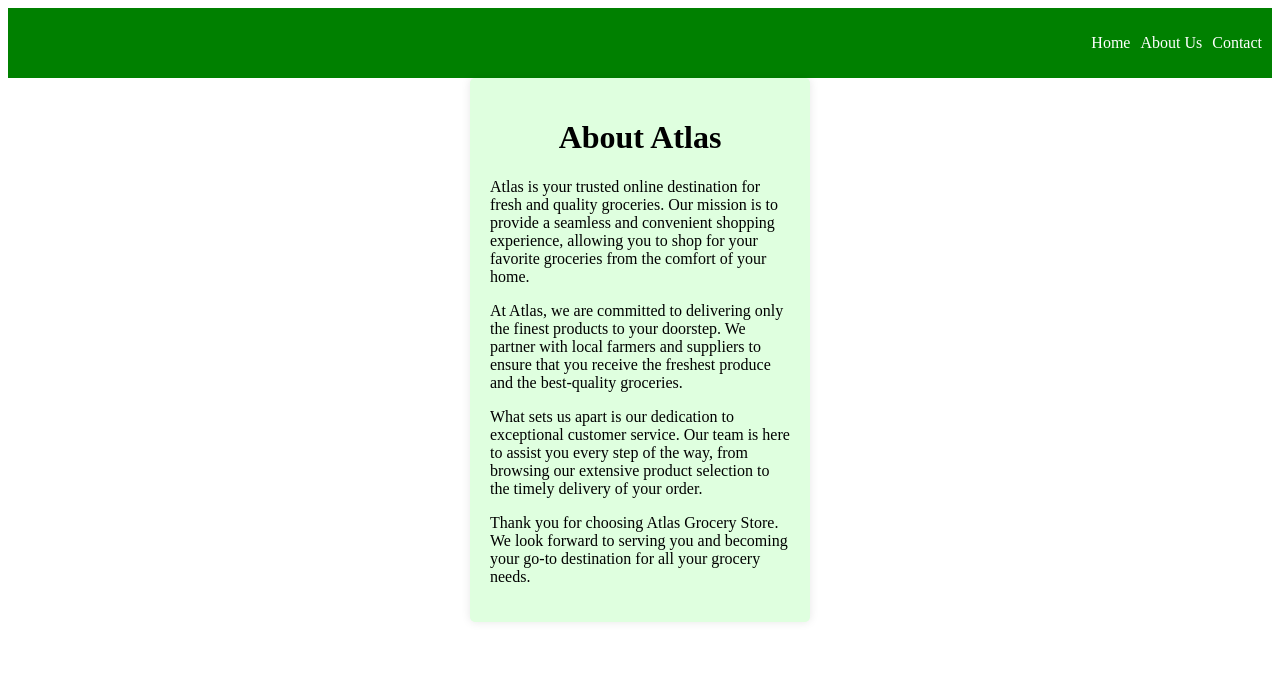
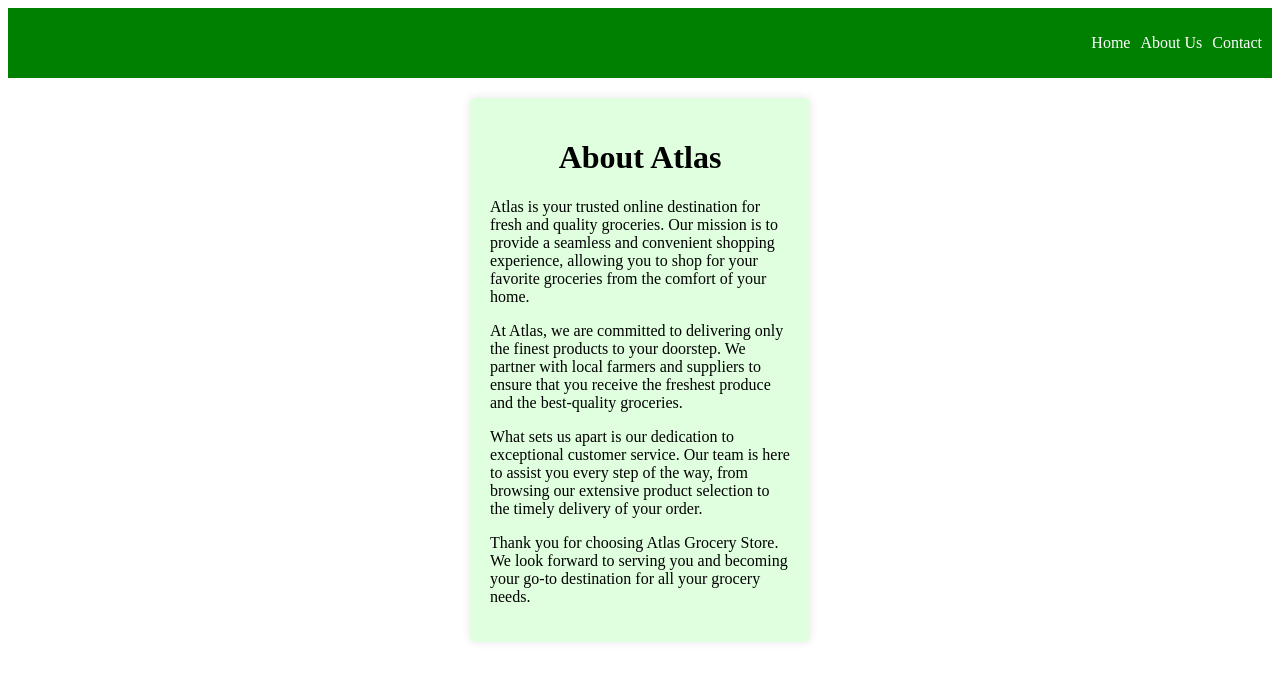
Before and after one commit to riceandbeans35/fullstack, a React (Create React App) app in the folder client/: page /aboutus in a window 1280 px wide. Shown: the top 680 px of the page. Built offline with nearby package versions, Linux system fonts and the light colour scheme.

Commit message:
Updated styles for the About and Contact page.

```diff
--- a/client/src/pages/AboutUs.js
+++ b/client/src/pages/AboutUs.js
@@ -6,28 +6,33 @@ const AboutUs = () => {
   return (
     <div>
       <LandingPageNavbar />
-      <div className="login-registration-box">
+      <div className="about-us-section">
+        <div className="about-us-box">
           <h1 className="center">About Atlas</h1>
           <p>
             Atlas is your trusted online destination for fresh and quality
             groceries. Our mission is to provide a seamless and convenient
-          shopping experience, allowing you to shop for your favorite groceries
-          from the comfort of your home.
+            shopping experience, allowing you to shop for your favorite
+            groceries from the comfort of your home.
           </p>
           <p>
             At Atlas, we are committed to delivering only the finest products to
             your doorstep. We partner with local farmers and suppliers to ensure
-          that you receive the freshest produce and the best-quality groceries.
+            that you receive the freshest produce and the best-quality
+            groceries.
           </p>
           <p>
-          What sets us apart is our dedication to exceptional customer service.
-          Our team is here to assist you every step of the way, from browsing
-          our extensive product selection to the timely delivery of your order.
+            What sets us apart is our dedication to exceptional customer
+            service. Our team is here to assist you every step of the way, from
+            browsing our extensive product selection to the timely delivery of
+            your order.
           </p>
           <p>
-          Thank you for choosing Atlas Grocery Store. We look forward to serving
-          you and becoming your go-to destination for all your grocery needs.
+            Thank you for choosing Atlas Grocery Store. We look forward to
+            serving you and becoming your go-to destination for all your grocery
+            needs.
           </p>
+        </div>
       </div>
     </div>
   );
--- a/client/src/pages/Contact.js
+++ b/client/src/pages/Contact.js
@@ -6,11 +6,12 @@ const ContactPage = () => {
   return (
     <div>
       <LandingPageNavbar />
-      <div className="login-registration-box">
+      <div className="contact-section">
+        <div className="contact-box">
           <h1>Contact Us</h1>
           <p>
-          If you have any questions or inquiries, please feel free to reach out
-          to us:
+            If you have any questions or inquiries, please feel free to reach
+            out to us:
           </p>
 
           <div>
@@ -20,6 +21,7 @@ const ContactPage = () => {
           </div>
         </div>
       </div>
+    </div>
   );
 };
 
--- a/client/src/pages/LandingPage.js
+++ b/client/src/pages/LandingPage.js
@@ -27,10 +27,10 @@ const LandingPage = () => {
   };
 
   return (
-    <div className="body">
+    <div>
       <LandingPageNavbar />
       <div>
-        <div className="page-background">
+        <div>
           <div className="customer-section">{renderComponent()}</div>
           <div className="customer-section">
             <button
--- a/client/src/styles/LandingPage.css
+++ b/client/src/styles/LandingPage.css
@@ -22,3 +22,39 @@
   box-shadow: 0 0 10px rgba(0, 0, 0, 0.1);
   z-index: 3;
 }
+
+.about-us-box {
+  background-color: rgb(223, 255, 223);
+  width: 300px;
+  margin: 0 auto;
+  padding: 20px;
+  border-radius: 5px;
+  box-shadow: 0 0 10px rgba(0, 0, 0, 0.1);
+  z-index: 3;
+}
+
+.contact-box {
+  background-color: rgb(223, 255, 223);
+  width: 300px;
+  margin: 0 auto;
+  padding: 20px;
+  border-radius: 5px;
+  box-shadow: 0 0 10px rgba(0, 0, 0, 0.1);
+  z-index: 3;
+}
+
+.about-us-section {
+  background-color: #ffffff;
+  color: rgb(0, 0, 0);
+  padding: 20px;
+  display: flex;
+  justify-content: center;
+}
+
+.contact-section {
+  background-color: #ffffff;
+  color: rgb(0, 0, 0);
+  padding: 20px;
+  display: flex;
+  justify-content: center;
+}
```
Lines whose indentation alone changed are shown as unchanged.
